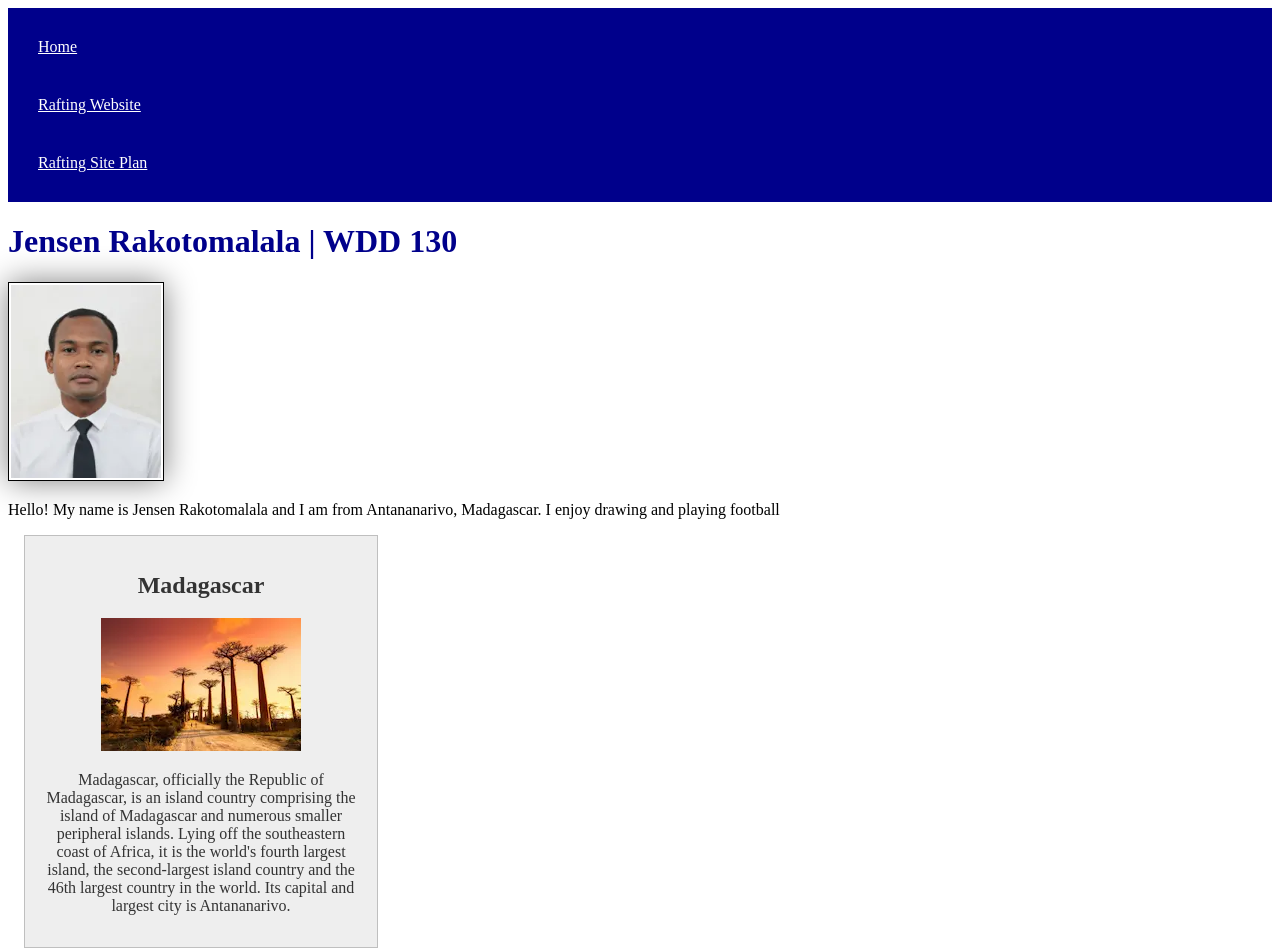
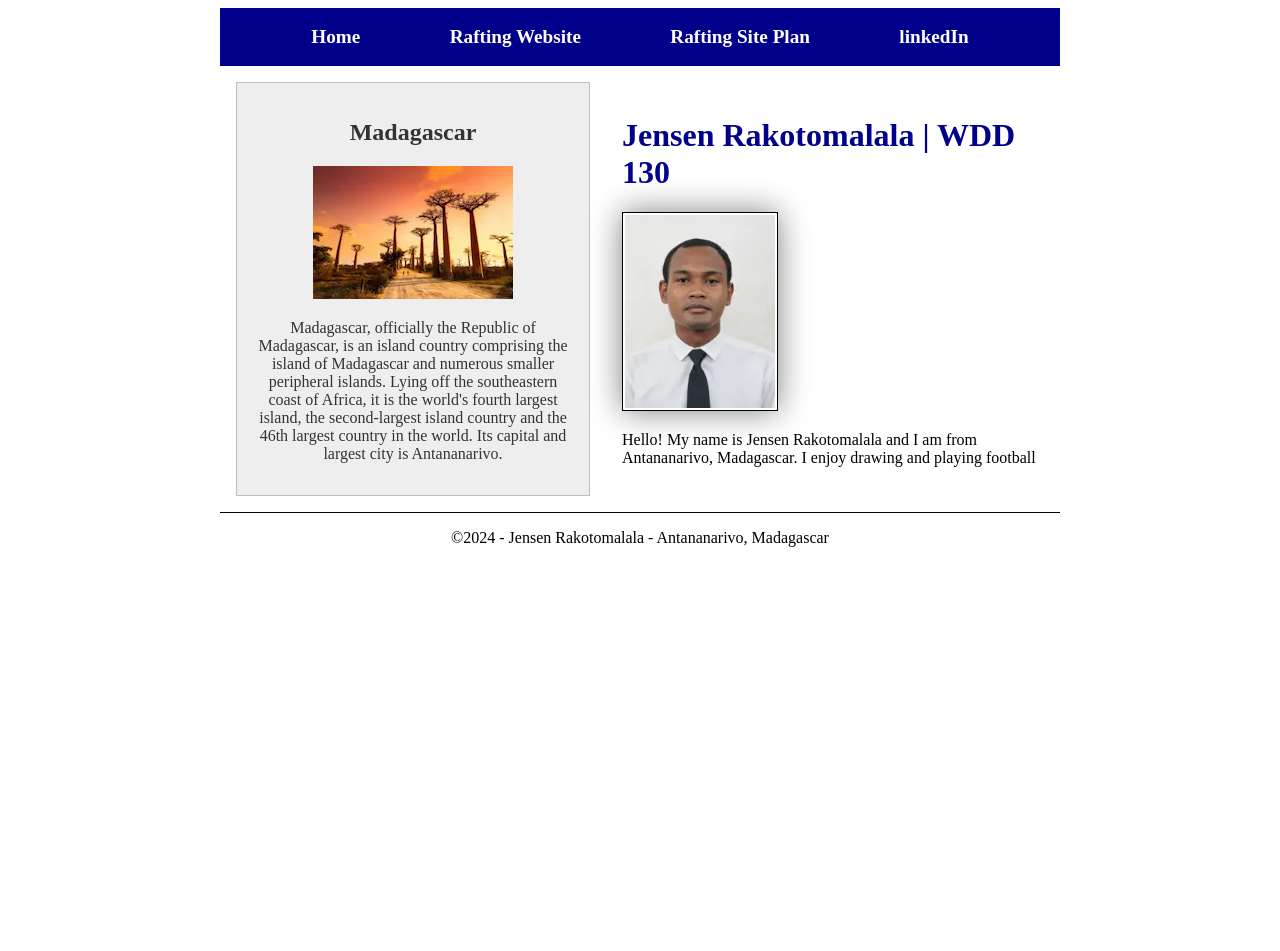
Before and after one commit to rakjensen/wdd130_2, a plain HTML site: page index.html in a window 1280 px wide. Shown: the top 951 px of the page. After the commit the page ends 800 px from the top, so only its background shows below. Drawn offline with Linux system fonts and the light colour scheme.

Commit message:
enhancement

```diff
--- a/index.html
+++ b/index.html
@@ -14,8 +14,10 @@
                 <a href="#">Home</a>
                 <a href="wwr/">Rafting Website</a>
                 <a href="wwr/site-plan-rafting.html">Rafting Site Plan</a>
+                <a href="https://www.linkedin.com/login/fr">linkedIn</a>
             </nav>
         </header>
+        <div class="grid">
             <main>
                 <h1>Jensen Rakotomalala | WDD 130</h1>
                 <img src="images/profile.webp" alt="Hello, My name is Jensen Rakotomalala" width="200">
@@ -26,6 +28,7 @@
                 <img src="images/baobab.webp" alt="Baobab of Madagascar">
                 <p>Madagascar, officially the Republic of Madagascar, is an island country comprising the island of Madagascar and numerous smaller peripheral islands. Lying off the southeastern coast of Africa, it is the world's fourth largest island, the second-largest island country and the 46th largest country in the world. Its capital and largest city is Antananarivo.</p>
             </aside>
+        </div>
         <footer>
             <p>©2024 - Jensen Rakotomalala - Antananarivo, Madagascar</p>
         </footer>
--- a/styles/styles.css
+++ b/styles/styles.css
@@ -1,11 +1,18 @@
 nav {
     background-color: darkblue;
     padding: 10px;
+    display: flex;
+    align-items: center;
+    justify-content: space-evenly;
 }
 nav a {
     color: white;
     display: block;
-    padding: 20px;
+    padding: 0.5rem;
+    text-decoration: none;
+    font-size: 1.2rem;
+    font-weight: 700;
+    color: #fff;
 }
 h1 {
     color: darkblue;
@@ -21,7 +28,8 @@ p {
     padding: 0;
 }
 main {
-    max-width: 840px;
+    grid-column: 2/3;
+    margin: 1rem;
 }
 aside {
     width: 20rem;
@@ -31,6 +39,9 @@ aside {
     background-color: #eee;
     color: #333;
     text-align: center;
+    position: relative;
+    grid-column: 1/2;
+    grid-row: 1/2;
 }
 aside img {
     width: 200px;
@@ -41,3 +52,11 @@ footer {
     border-top: 1px solid #000;
     text-align: center;
 }
+header, .grid, footer {
+    max-width: 840px;
+    margin: 0 auto;
+}
+.grid {
+    display: grid;
+    align-items: center;
+}
```
Also changed, not shown: flexbox0.html (added, +67 -0 lines). Lines whose indentation alone changed are shown as unchanged.
